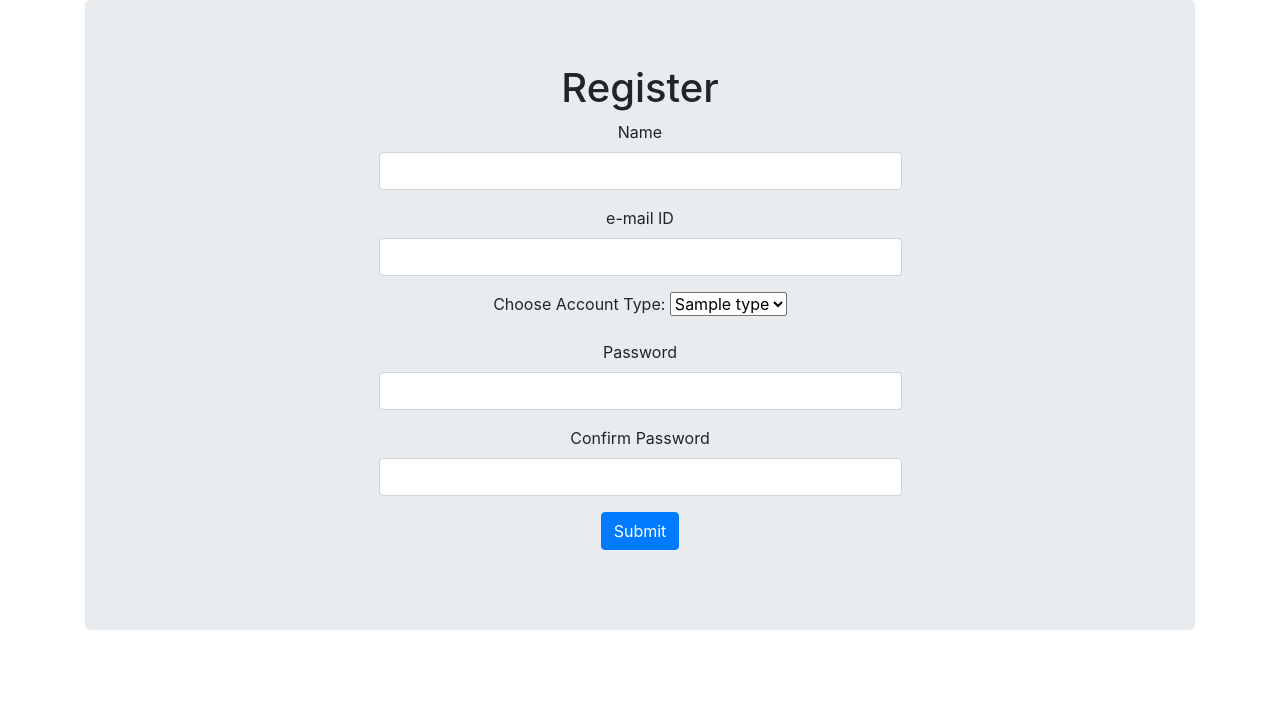
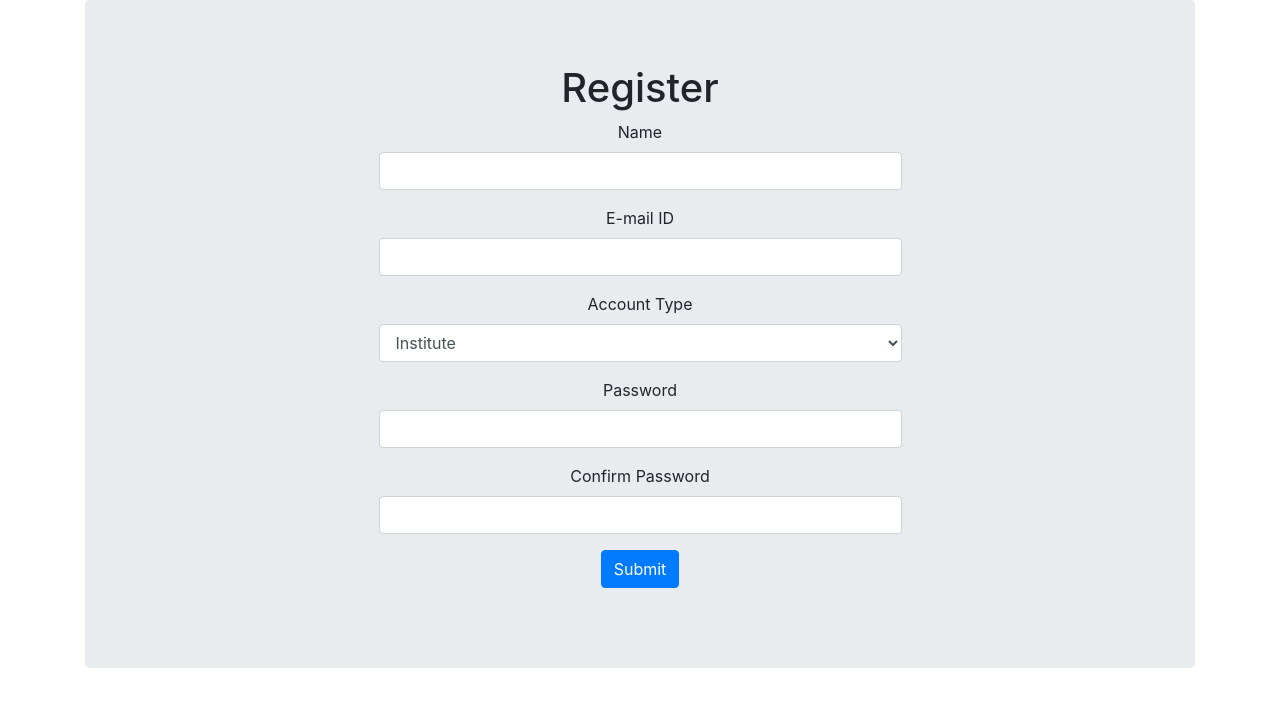
Before and after one commit to rishi-s8/book-slots, a Flask app: template templates/register.html in a window 1280 px wide. Shown: the part 76-783 px from the top of the page. Run offline with Flask 2, Linux system fonts and the light colour scheme; the template is opened without the code that fills it: values that come from a table or form of the project are taken from there, most other values are stand-ins (such as "Sample title", 1, 10 or a date in 2020); some libraries are stand-ins or nearby versions.

Commit message:
Fix Register Form

```diff
--- a/app.py
+++ b/app.py
@@ -1,6 +1,6 @@
 from flask import Flask, render_template, flash, redirect, url_for, session, request, logging
 from flask_mysqldb import MySQL
-from wtforms import Form, StringField, TextAreaField, PasswordField, validators, DateField
+from wtforms import Form, StringField, TextAreaField, PasswordField, validators, DateField, SelectField
 from passlib.context import CryptContext
 from functools import wraps
 cryptcontext = CryptContext(schemes=["sha256_crypt", "md5_crypt", "des_crypt"])
@@ -42,26 +42,28 @@ def user(username):
 
 
 class RegisterForm(Form):
+    typeList = [('Institute', 'Institute'), ('Academic', 'Academic'), ('Other','Other')]
     name = StringField('Name', [validators.Length(min=1, max=50), validators.DataRequired()])
-    username = StringField('e-mail ID', [validators.Length(min=1, max=50), validators.DataRequired()])
+    username = StringField('E-mail ID', [validators.Length(min=1, max=50), validators.DataRequired()])
     password = PasswordField('Password', [validators.Length(min=6, max=50), validators.DataRequired(), validators.EqualTo('confirm', message='Passwords Do not match')])
     confirm = PasswordField('Confirm Password', [validators.DataRequired()])
-    type = StringField('Account Type', [validators.DataRequired()])
+    accountType = SelectField('Account Type', choices=typeList)
 
 
 @app.route('/register', methods=['GET', 'POST'])
 def register():
     form = RegisterForm(request.form)
-    typeList = [{'type': 'Institute'}, {'type': 'Academic'}, {'type': 'Other'}]
     if request.method == 'POST' and form.validate():
         name = form.name.data
         username = form.username.data
         password = cryptcontext.hash(str(form.password.data))
-        type = form.type.data
+        accountType = form.accountType.data
+
+        print(name, username, password, accountType)
 
         #Create Cursor
         cur = mysql.connection.cursor()
-        cur.execute("INSERT INTO users(name, username, password, accountType) Values(%s, %s, %s)", (name, username, password, type))
+        cur.execute("INSERT INTO users(name, username, password, accountType) Values(%s, %s, %s, %s)", (name, username, password, accountType))
         mysql.connection.commit()
 
         #Close Connection
@@ -70,7 +72,7 @@ def register():
         flash("Registered Successfully", "success")
         return redirect(url_for('index'))
 
-    return render_template('register.html', form=form, typeList=typeList)
+    return render_template('register.html', form=form)
 
 
 @app.route('/login', methods=['GET', 'POST'])
--- a/templates/register.html
+++ b/templates/register.html
@@ -2,7 +2,7 @@
 
 {% block body %}
 <style>
-  input[type="text"], input[type="password"]{
+  .form-control {
     width: 50%;
     margin:auto;
     box-sizing: border-box;
@@ -18,13 +18,9 @@
       <div class = "form-group">
         {{render_field(form.username, class_="form-control")}}
       </div>
-      Choose Account Type:
-      <SELECT name="accountType">
-        {% for c in typeList %}
-          <OPTION value={{c.type}} >{{c.type}}</option>
-        {% endfor %}
-        </SELECT>
-        <br><br>
+      <div class = "form-group">
+        {{render_field(form.accountType, class_="form-control")}}
+      </div>
       <div class = "form-group">
         {{render_field(form.password, class_="form-control")}}
       </div>
```
